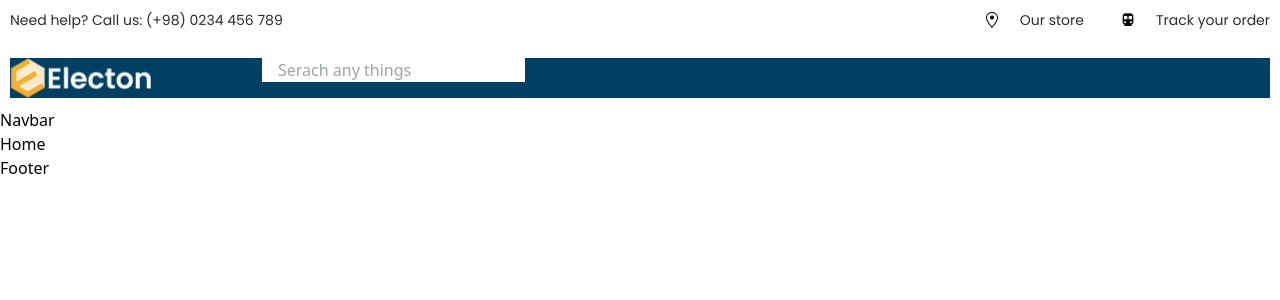
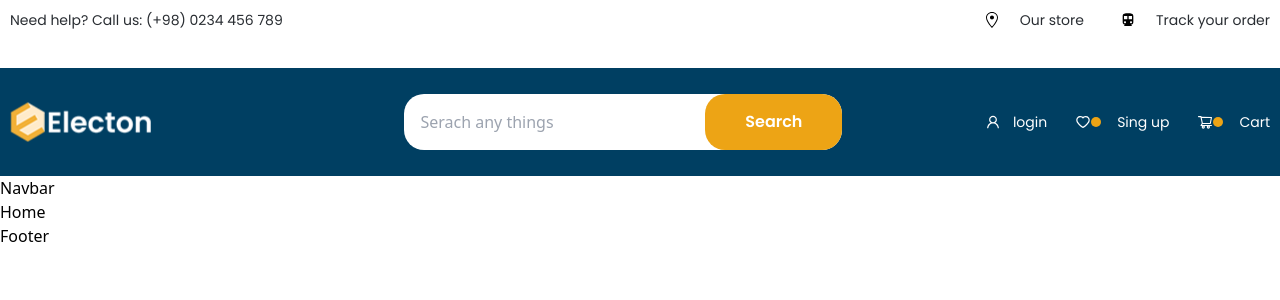
Before and after one commit to sohelrana3/Electon-E-commerce-website, a React (Create React App) app: page / in a window 1280 px wide. Shown: the top 300 px of the page. Built offline with nearby package versions, Linux system fonts and the light colour scheme.

Commit message:
header part

```diff
--- a/src/components/Header.js
+++ b/src/components/Header.js
@@ -1,26 +1,52 @@
 import React from 'react'
 import Container from './leyouts/Container'
 import Flex from './leyouts/Flex'
-import Topheader from './leyouts/Topheader'
 import Images from './leyouts/Images'
 import Inputbox from './leyouts/Inputbox'
+import List from './leyouts/List'
+import Listitem from './leyouts/Listitem'
+import Headerroun from './leyouts/Headerroun'
+import Button from './leyouts/Button'
+import {AiOutlineUser, AiOutlineHeart, AiOutlineShoppingCart} from 'react-icons/ai'
 
 const Header = () => {
   return (
+    <div className='bg-primary '>
        <Container>
-      <Topheader />
-      <Flex className='flex bg-primary'>
+        <Flex className='flex items-center justify-between py-4'>
           <div className='w-1/5'>
             <Images imgsrc='images/logo.png' />
           </div>
-        <div>
-          <Inputbox placeholder='Serach any things' className='px-4' />
+          <div className='w-[438px] relative'>
+            <Inputbox placeholder='Serach any things' className='w-[438px] py-4 rounded-[20px] px-4 border-none outline-none' />
+            <Button className='absolute top-0 right-0 py-4 px-10 bg-yow text-white font-popi text-base font-semibold rounded-[20px]' title='Search' />
           </div>
-        <div>
-
+          <div className='flex gap-x-7'>
+            <div className='flex items-center gap-x-3'>
+              <AiOutlineUser className='text-white' />
+              <List>
+                <Listitem href='about' className="font-popi font-normal text-sm text-white" listitem="login"/>
+              </List>
+            </div>
+            <div className='flex items-center'>
+              <AiOutlineHeart className='text-white' />
+              <Headerroun />
+              <List>
+                <Listitem href='about' className="font-popi font-normal text-sm text-white pl-4"  listitem="Sing up"/>
+              </List>
+            </div>
+            <div className='flex items-center'>
+              <AiOutlineShoppingCart className='text-white' />
+              <Headerroun />
+              <List>
+                <Listitem href='about' className="font-popi font-normal text-sm text-white pl-4"  listitem="Cart"/>
+              </List>
+            </div>
           </div>
         </Flex>
       </Container>
+    </div>
+
   )
 }
 
--- /dev/null
+++ b/src/components/leyouts/Button.js
@@ -0,0 +1,9 @@
+import React from 'react'
+
+const Button = ({title, className}) => {
+  return (
+   <button className={className}>{title}</button>
+  )
+}
+
+export default Button
--- /dev/null
+++ b/src/components/leyouts/Headerroun.js
@@ -0,0 +1,9 @@
+import React from 'react'
+
+const Headerroun = () => {
+  return (
+    <div className='w-[10px] h-[10px] bg-yow rounded-full'></div>
+  )
+}
+
+export default Headerroun
--- a/src/components/leyouts/List.js
+++ b/src/components/leyouts/List.js
@@ -1,8 +1,8 @@
 import React, { Children } from 'react'
 
-const List = ({className, Children}) => {
+const List = ({className, children}) => {
   return (
-    <ul className={className}>{Children}</ul>
+    <ul className={className}>{children}</ul>
   )
 }
 
--- a/src/components/leyouts/Listitem.js
+++ b/src/components/leyouts/Listitem.js
@@ -1,8 +1,13 @@
-import React, { Children } from 'react'
+import React from 'react'
+import { Link } from 'react-router-dom'
 
-const Listitem = ({className, Children}) => {
+const Listitem = ({className, listitem, href}) => {
   return (
-    <li className={className}>{Children}</li>
+    <li className={className}>
+        <Link to={href}>
+            {listitem}
+        </Link>
+        </li>
   )
 }
 
--- a/src/components/leyouts/Rootlayouts.js
+++ b/src/components/leyouts/Rootlayouts.js
@@ -1,5 +1,6 @@
 import React from 'react'
 import { Outlet } from 'react-router-dom'
+import Topheader from './Topheader'
 import Header from '../Header'
 import Navbar from '../Navbar'
 import Footer from '../Footer'
@@ -7,6 +8,7 @@ import Footer from '../Footer'
 const Rootlayouts = () => {
   return (
     <>
+        <Topheader />
         <Header />
         <Navbar />
         <Outlet />
--- a/src/components/leyouts/Topheader.js
+++ b/src/components/leyouts/Topheader.js
@@ -2,10 +2,12 @@ import React from 'react'
 import Flex from './Flex'
 import {GoLocation} from 'react-icons/go'
 import {MdDirectionsTransit} from 'react-icons/md'
+import Container from './Container'
 
 const Topheader = () => {
   return (
-        <Flex className='sm:flex sm:justify-between pb-1 sm:pb-3 md:pb-5 lg:pb-7'>
+    <Container>
+          <Flex className='sm:flex sm:justify-between pb-1 sm:pb-3 md:pb-5 lg:pb-7'>
             <div className='pb-2 sm:pb-0'>
                 <p className='font-popi text-textdk font-normal text-sm'>
                   Need help? Call us: (+98) 0234 456 789
@@ -22,6 +24,8 @@ const Topheader = () => {
                 </diV>
             </div>
         </Flex>
+    </Container>
+
   )
 }
 
```
Lines whose indentation alone changed are shown as unchanged.
